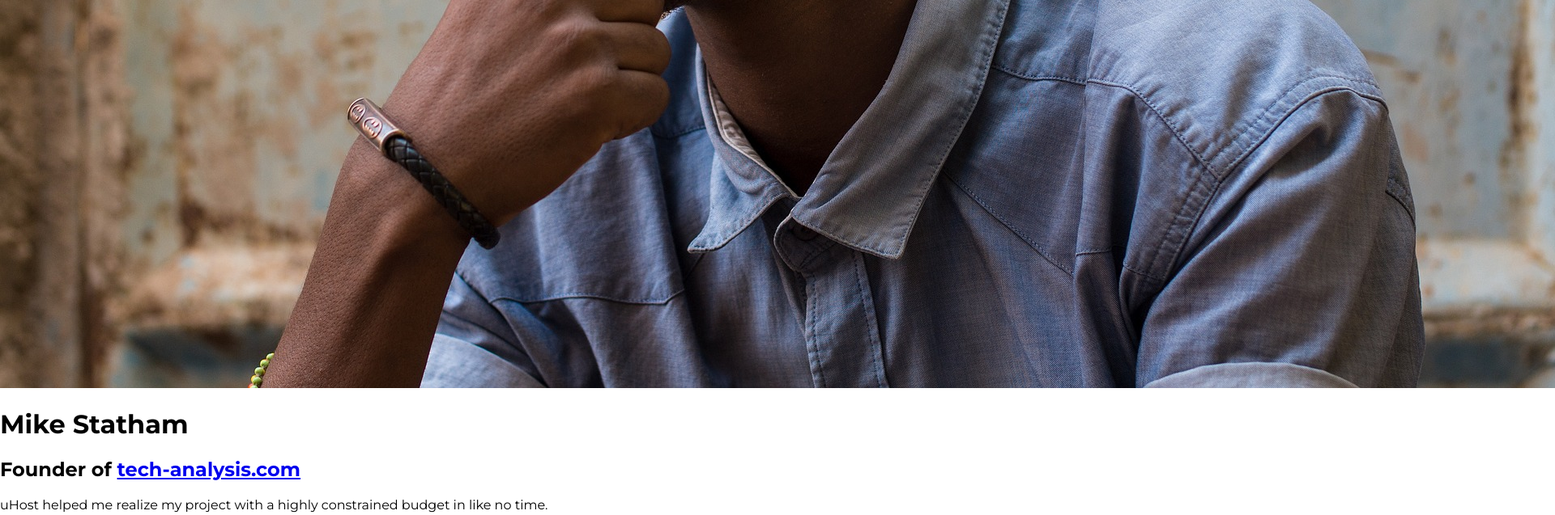
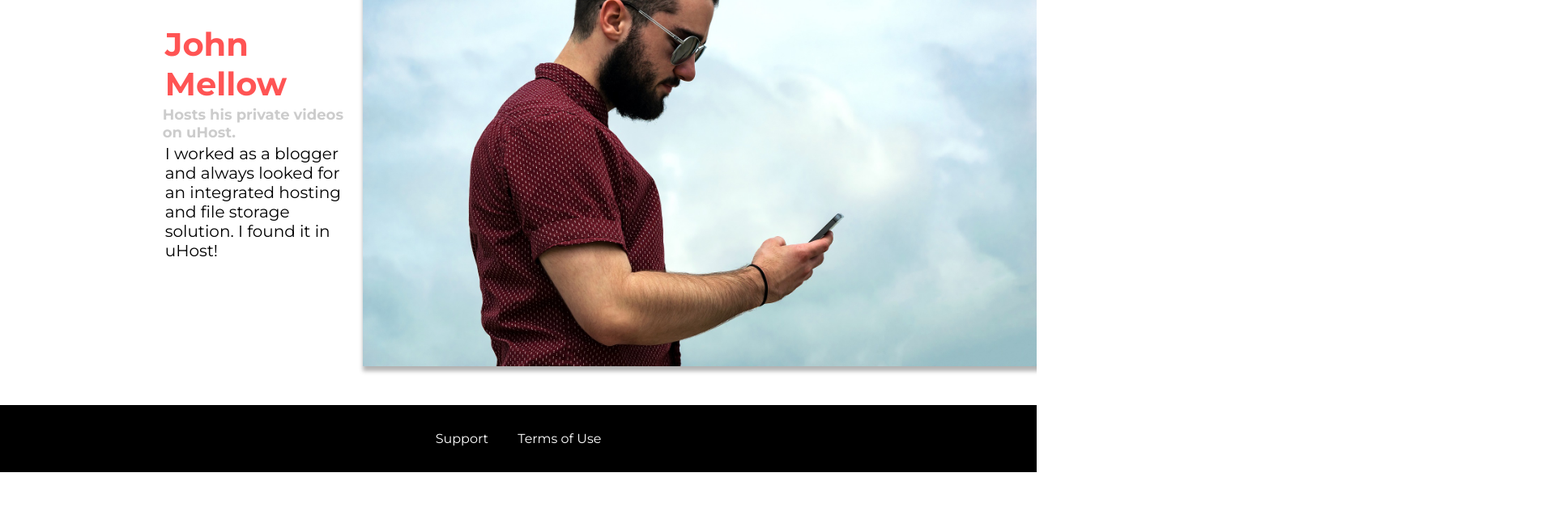
Before and after one commit to 1-8192/css-practice, a plain HTML site: page customers/index.html in a window 1280 px wide. Shown: the part 800-1437 px from the top of the page at 81% size, 1920 px wide, since content can reach past the window. After the commit the page ends 1384 px from the top, so only its background shows below. Drawn offline with Linux system fonts and the light colour scheme.

Commit message:
styled customer images

```diff
--- a/customers/customers.css
+++ b/customers/customers.css
@@ -0,0 +1,67 @@
+.testimonial {
+    font-size: 20px;
+    margin: 48px 0;
+  }
+
+  .testimonial__list {
+    width: 80%;
+    margin: auto;
+  }
+
+  .testimonial:first-of-type {
+    margin-top: 96px;
+  }
+
+.testimonial__image-container {
+    width: 65%;
+    display: inline-block;
+    vertical-align: middle;
+    box-shadow: 3px 3px 5px 3px rgba(0, 0, 0, .3)
+}
+
+.testimonial__image {
+    width: 100%;
+    /* gets rid of white space from shadow */
+    vertical-align: top;
+}
+
+  .testimonial__info {
+    text-align: right;
+    padding: 14px;
+    display: inline-block;
+    vertical-align: middle;
+    width: 20%;
+  }
+
+  #customer-2.testimonial {
+    text-align: right;
+  }
+
+  #customer-2 .testimonial__info {
+    text-align: left;
+  }
+
+  .testimonial__name {
+    margin: 3px;
+    color: #ff5454;
+  }
+
+  .testimonial__subtitle {
+    margin: 0;
+    font-size: 18px;
+    color: #ccc;
+  }
+
+  .testimonial__subtitle a {
+    color: inherit;
+    text-decoration: none;
+  }
+
+  .testimonial__subtitle a:hover,
+  .testimonial__subtitle a:active {
+    color: #7a7a7a;
+  }
+
+  .testimonial__text {
+    margin: 3px;
+  }
--- a/customers/index.html
+++ b/customers/index.html
@@ -65,11 +65,11 @@
     </main>
     <footer class="main-footer">
         <nav>
-            <ul>
-                <li>
+            <ul class="main-footer__links">
+                <li class="main-footer__link">
                     <a href="#">Support</a>
                 </li>
-                <li>
+                <li class="main-footer__link">
                     <a href="#">Terms of Use</a>
                 </li>
             </ul>
```
Also changed, not shown: 1 other file.
